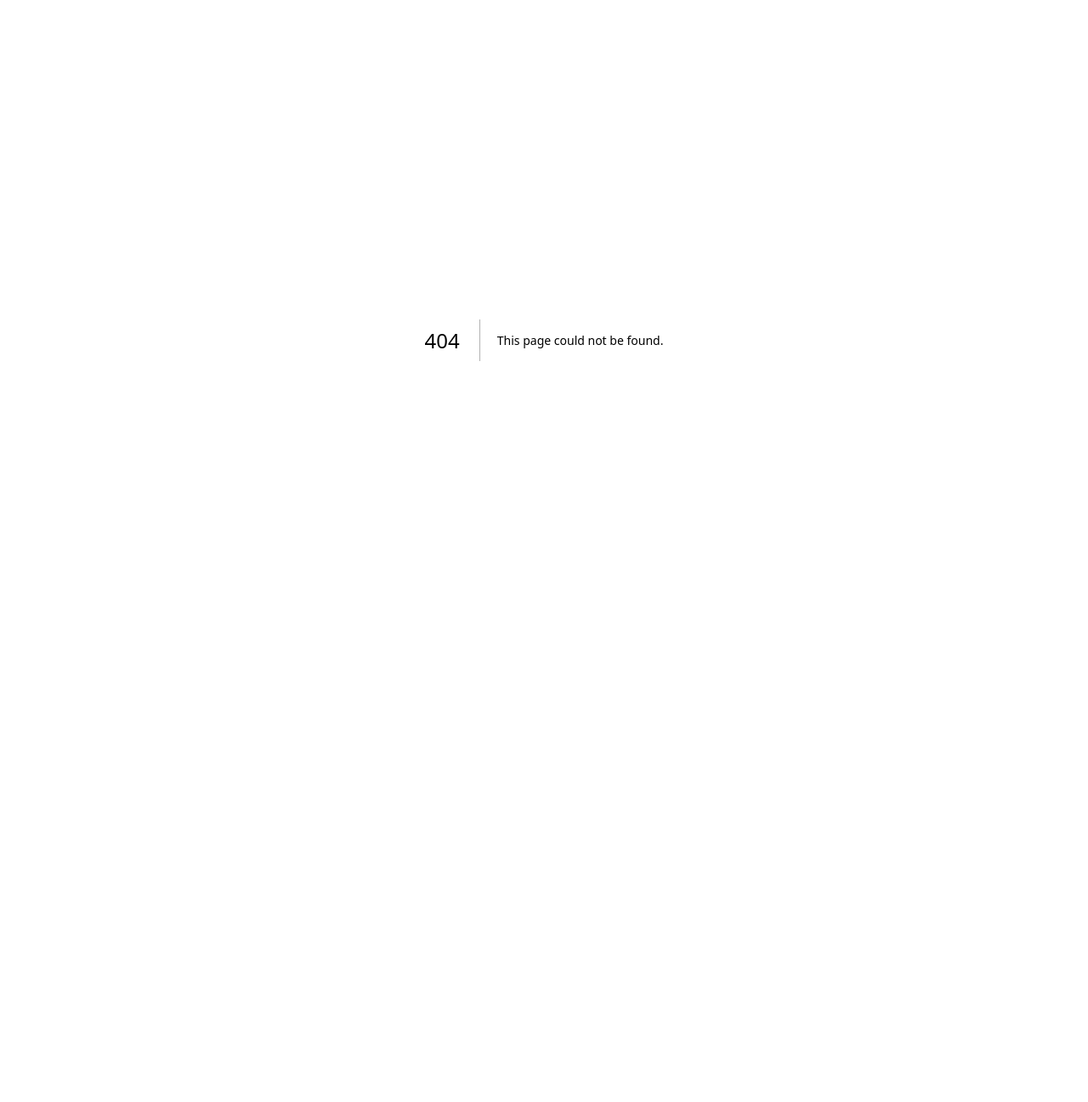
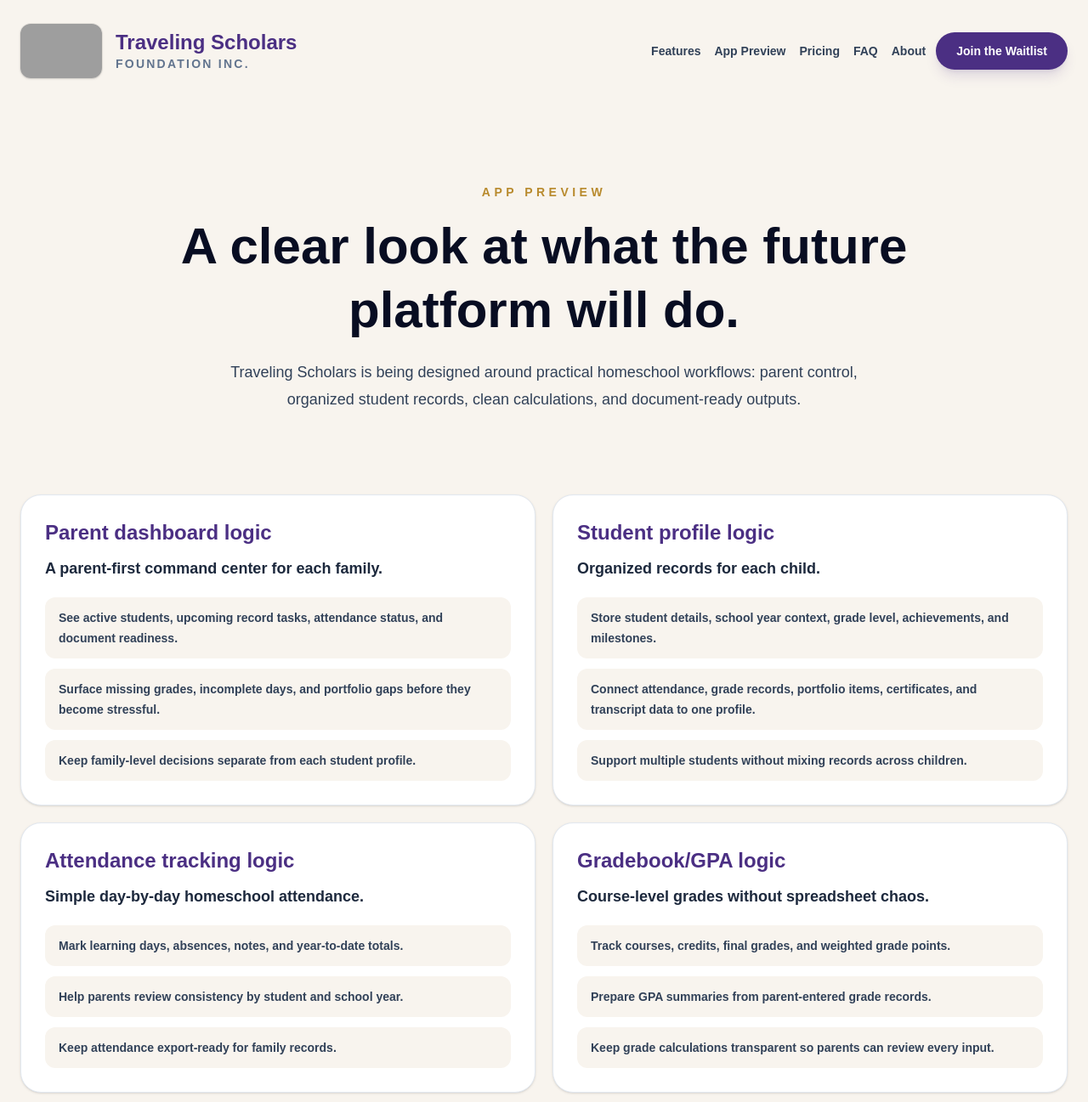
Before and after one commit to aimoneyglitch/traveling-scholars-site, a Next.js app: page /app-preview in a window 1280 px wide. Before the commit this address had no page. Shown: the top 1297 px of the page at 85% size. Before the commit the page ends 800 px from the top, so only its background shows below. Built offline with nearby package versions, Linux system fonts and the light colour scheme; grey boxes are pictures that could not be loaded.

Commit message:
Add app preview logic page

```diff
--- a/app/_components/site-nav.tsx
+++ b/app/_components/site-nav.tsx
@@ -2,6 +2,7 @@ import Image from "next/image";
 
 const links = [
   ["Features", "/features/"],
+  ["App Preview", "/app-preview/"],
   ["Pricing", "/pricing/"],
   ["FAQ", "/faq/"],
   ["About", "/about/"]
--- /dev/null
+++ b/app/app-preview/page.tsx
@@ -0,0 +1,131 @@
+import type { Metadata } from "next";
+import { SiteNav } from "../_components/site-nav";
+
+const previewSections = [
+  [
+    "Parent dashboard logic",
+    "A parent-first command center for each family.",
+    [
+      "See active students, upcoming record tasks, attendance status, and document readiness.",
+      "Surface missing grades, incomplete days, and portfolio gaps before they become stressful.",
+      "Keep family-level decisions separate from each student profile."
+    ]
+  ],
+  [
+    "Student profile logic",
+    "Organized records for each child.",
+    [
+      "Store student details, school year context, grade level, achievements, and milestones.",
+      "Connect attendance, grade records, portfolio items, certificates, and transcript data to one profile.",
+      "Support multiple students without mixing records across children."
+    ]
+  ],
+  [
+    "Attendance tracking logic",
+    "Simple day-by-day homeschool attendance.",
+    [
+      "Mark learning days, absences, notes, and year-to-date totals.",
+      "Help parents review consistency by student and school year.",
+      "Keep attendance export-ready for family records."
+    ]
+  ],
+  [
+    "Gradebook/GPA logic",
+    "Course-level grades without spreadsheet chaos.",
+    [
+      "Track courses, credits, final grades, and weighted grade points.",
+      "Prepare GPA summaries from parent-entered grade records.",
+      "Keep grade calculations transparent so parents can review every input."
+    ]
+  ],
+  [
+    "Transcript generator logic",
+    "Professional transcript-ready data.",
+    [
+      "Group courses by student and school year.",
+      "Combine credits, grades, GPA summaries, and graduation-ready details.",
+      "Generate polished transcript views from records parents control."
+    ]
+  ],
+  [
+    "Certificate/ID logic",
+    "Recognition and identity documents.",
+    [
+      "Create student IDs, honor recognition, completion certificates, and milestone documents.",
+      "Reuse profile data so names, grade levels, and dates stay consistent.",
+      "Give students official-feeling documents without requiring school accreditation."
+    ]
+  ],
+  [
+    "Portfolio vault logic",
+    "A home for evidence of learning.",
+    [
+      "Store writing samples, photos, projects, volunteer records, and learning artifacts.",
+      "Attach portfolio items to students, years, subjects, or achievements.",
+      "Make it easier to tell the story behind the transcript."
+    ]
+  ]
+];
+
+export const metadata: Metadata = {
+  title: "App Preview | Traveling Scholars Foundation Inc.",
+  description:
+    "Preview the planned Traveling Scholars platform logic for parent dashboards, student profiles, attendance, gradebook, transcripts, certificates, IDs, and portfolio records.",
+  alternates: {
+    canonical: "/app-preview/"
+  }
+};
+
+export default function AppPreviewPage() {
+  return (
+    <main className="min-h-screen bg-[#f8f4ee] text-slate-950">
+      <section className="mx-auto max-w-7xl px-4 py-4 sm:px-6 sm:py-5 lg:py-7">
+        <SiteNav />
+      </section>
+
+      <section className="px-4 py-16 sm:px-6 sm:py-24">
+        <div className="mx-auto max-w-5xl text-center">
+          <p className="text-xs font-black uppercase tracking-[0.22em] text-[#b88a2d] sm:text-sm sm:tracking-[0.32em]">
+            App preview
+          </p>
+          <h1 className="mt-4 text-4xl font-black leading-tight text-[#080d22] sm:text-5xl md:text-6xl">
+            A clear look at what the future platform will do.
+          </h1>
+          <p className="mx-auto mt-5 max-w-3xl text-base leading-7 text-slate-700 sm:text-lg sm:leading-8">
+            Traveling Scholars is being designed around practical homeschool workflows:
+            parent control, organized student records, clean calculations, and document-ready outputs.
+          </p>
+        </div>
+      </section>
+
+      <section className="px-4 pb-16 sm:px-6 sm:pb-24">
+        <div className="mx-auto grid max-w-7xl gap-5 lg:grid-cols-2">
+          {previewSections.map(([title, summary, items]) => (
+            <div key={title as string} className="rounded-2xl border border-slate-200 bg-white p-5 shadow-sm sm:rounded-3xl sm:p-7">
+              <h2 className="text-2xl font-black text-[#4b2f83]">{title}</h2>
+              <p className="mt-3 text-lg font-bold leading-7 text-slate-800">{summary}</p>
+              <ul className="mt-5 grid gap-3 text-sm font-bold leading-6 text-slate-700">
+                {(items as string[]).map((item) => (
+                  <li key={item} className="rounded-xl bg-[#f8f4ee] px-4 py-3">
+                    {item}
+                  </li>
+                ))}
+              </ul>
+            </div>
+          ))}
+        </div>
+      </section>
+
+      <section className="bg-white px-4 py-12 sm:px-6 sm:py-16">
+        <div className="mx-auto max-w-5xl rounded-2xl border border-[#d6a84f]/40 bg-[#fffaf0] p-5 text-center shadow-sm sm:rounded-3xl sm:p-7">
+          <h2 className="text-xl font-black text-[#4b2f83]">Still parent-led</h2>
+          <p className="mt-3 text-sm font-bold leading-7 text-slate-800 sm:text-base sm:leading-8">
+            This preview describes planned product logic. Traveling Scholars is not an
+            accredited school or curriculum provider, and parents remain responsible
+            for instruction, records accuracy, and homeschool legal compliance.
+          </p>
+        </div>
+      </section>
+    </main>
+  );
+}
```
Also changed, not shown: 1 other file (tests, documents, lock files or other folders).
